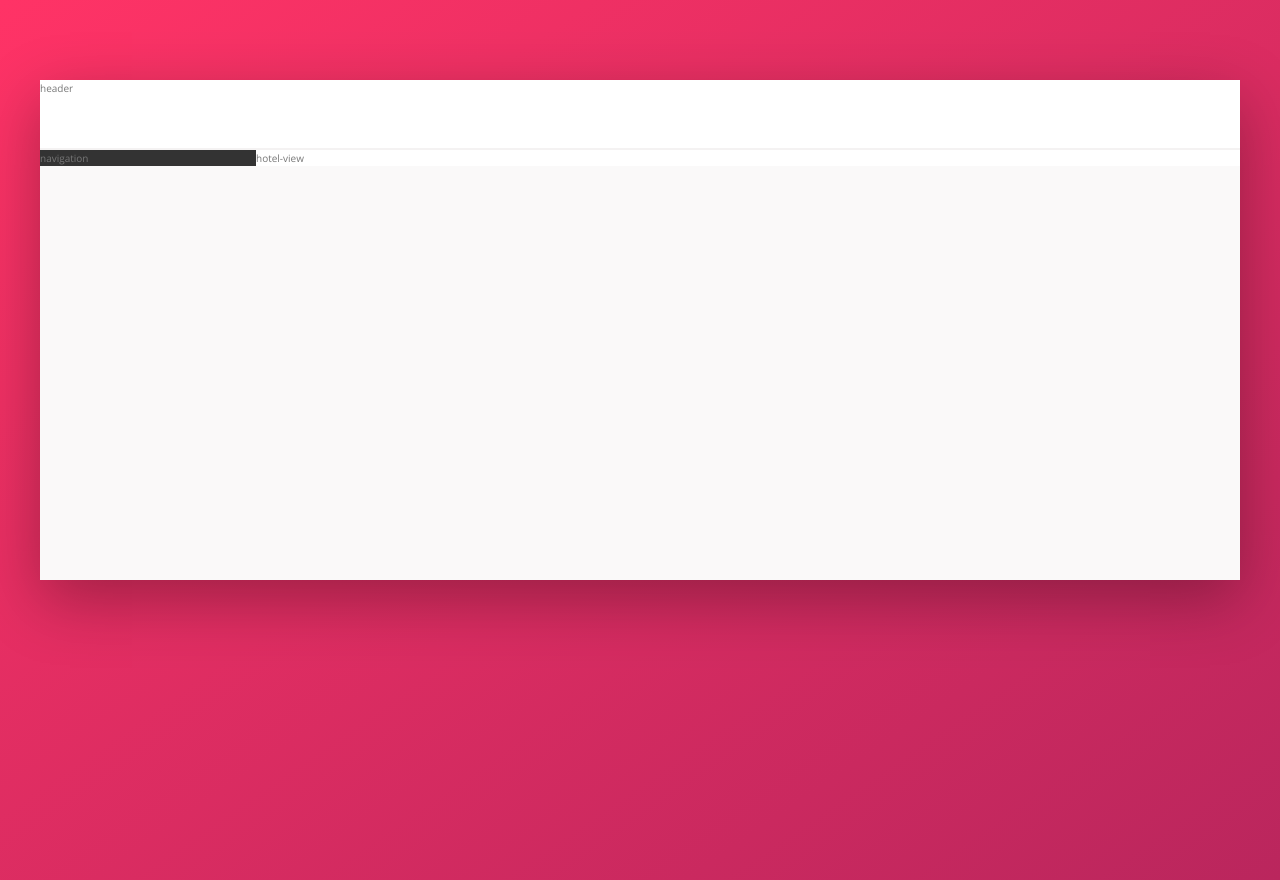
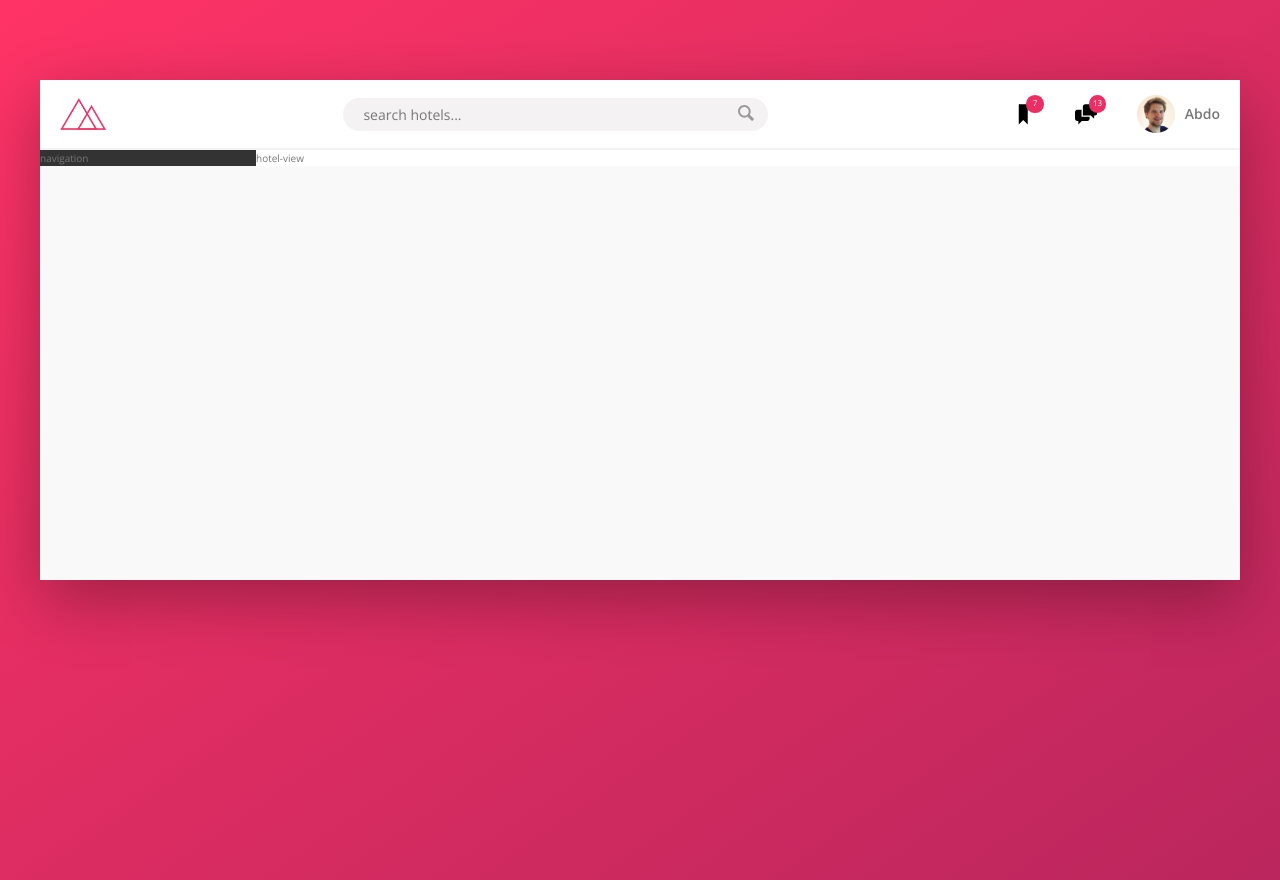
Before and after one commit to Elsharqawy50/trillo, a website: page index.html in a window 1280 px wide. Drawn offline with nearby package versions, Linux system fonts and the light colour scheme.

Commit message:
header is added

```diff
--- a/index.html
+++ b/index.html
@@ -16,13 +16,40 @@
   <body>
     <div class="container">
       <header class="header">
-        header
+        <img src="img/logo.png" alt="logo icon" class="logo" />
+
+        <form class="search">
+          <input type="text" class="search__input" placeholder="search hotels..." />
+          <button class="search__button">
+            <svg class="search__icon">
+              <use xlink:href="img/sprite.svg#icon-magnifying-glass"></use>
+            </svg>
+          </button>
+        </form>
+
+        <div class="user">
+          <div class="user__icon-box">
+            <svg class="user__icon">
+              <use xlink:href="img/sprite.svg#icon-bookmark"></use>
+            </svg>
+            <span class="user__notification">7</span>
+          </div>
+
+          <div class="user__icon-box">
+            <svg class="user__icon">
+              <use xlink:href="img/sprite.svg#icon-chat"></use>
+            </svg>
+            <span class="user__notification">13</span>
+          </div>
+          <div class="user__details">
+            <img src="img/user.jpg" alt="user photo" class="user__logo" />
+            <span class="user__name">Abdo</span>
+          </div>
+        </div>
       </header>
       <div class="content">
         <nav class="sidebar">navigation</nav>
-        <main class="hotel-view">
-          hotel-view
-        </main>
+        <main class="hotel-view">hotel-view</main>
       </div>
     </div>
   </body>
--- a/sass/_components.scss
+++ b/sass/_components.scss
@@ -0,0 +1,115 @@
+/*********** logo *************/
+.logo {
+  height: 3.25rem;
+}
+
+/*********** search *************/
+.search {
+  display: flex;
+  justify-content: center;
+  align-items: center;
+  flex: 0 0 40%;
+
+  &__input {
+    border: 0;
+    border-radius: 150px;
+    font-size: inherit;
+    font-family: inherit;
+    color: inherit;
+    background-color: var(--color-grey-light-2);
+    padding: 0.7rem 2rem;
+    width: 90%;
+    margin-right: -3.25rem;
+    transition: all 0.2s;
+
+    &:focus {
+      outline: none;
+      background-color: var(--color-grey-light-3);
+      width: 100%;
+    }
+
+    &::-webkit-input-placeholder {
+      color: var(--color-grey-dark-4);
+      font-weight: 100;
+    }
+  }
+
+  &__input:focus + &__button {
+    background-color: var(--color-grey-light-3);
+  }
+
+  &__button {
+    border: 0;
+    background-color: var(--color-grey-light-2);
+
+    &:focus {
+      outline: none;
+    }
+
+    &:active {
+      outline: none;
+    }
+  }
+
+  &__icon {
+    height: 2rem;
+    width: 2rem;
+    fill: var(--color-grey-dark-3);
+  }
+}
+
+/*********** user *************/
+.user {
+  display: flex;
+  align-items: center;
+  justify-content: center;
+  align-self: stretch;
+
+  & > * {
+    height: 100%;
+    display: flex;
+    align-items: center;
+    justify-content: center;
+    padding: 0 2rem;
+    cursor: pointer;
+  }
+
+  & > *:hover {
+    background-color: var(--color-grey-light-3);
+  }
+
+  &__icon-box {
+    position: relative;
+  }
+
+  &__icon {
+    height: 2.25rem;
+    width: 2.25rem;
+  }
+
+  &__notification {
+    color: var(--color-white);
+    font-size: 0.8rem;
+    background-color: var(--color-primary);
+    height: 1.75rem;
+    width: 1.75rem;
+    border-radius: 50%;
+
+    display: flex;
+    align-items: center;
+    justify-content: center;
+    position: absolute;
+    top: 1.5rem;
+    right: 1.1rem;
+  }
+
+  &__logo {
+    border-radius: 50%;
+    height: 3.75rem;
+    margin-right: 1rem;
+  }
+
+  &__name {
+    font-weight: 700;
+  }
+}
--- a/sass/_layout.scss
+++ b/sass/_layout.scss
@@ -9,8 +9,14 @@
 
 .header {
   height: 7rem;
+  font-size: 1.4rem;
   background-color: var(--color-white);
   border-bottom: 2px solid var(--color-grey-light-2);
+
+  display: flex;
+  justify-content: space-between;
+  align-items: center;
+  padding-left: 2rem;
 }
 
 .content {
```
Also changed, not shown: css/style.css.
